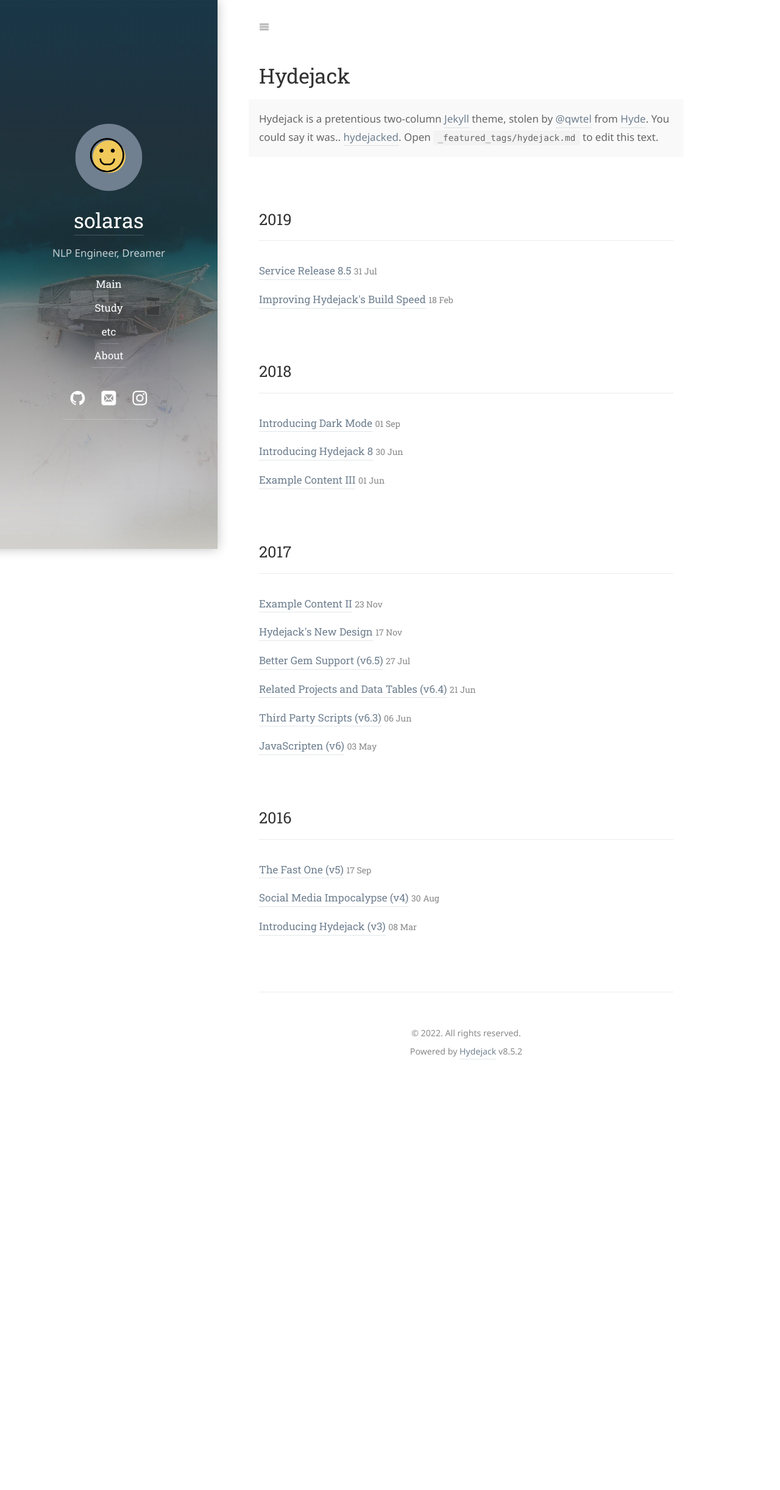
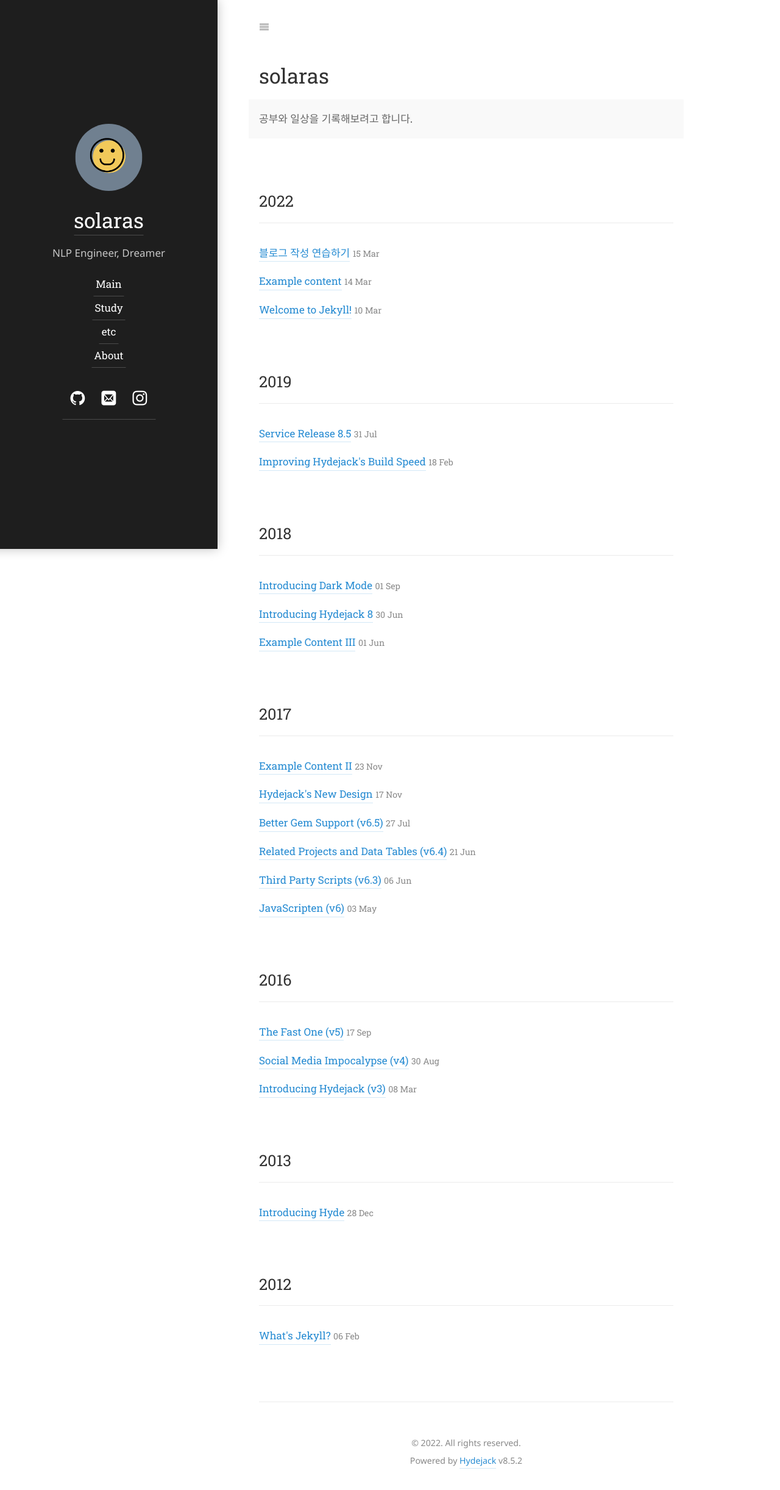
Before and after one commit to solaras/solaras.github.io, a Jekyll site: the page built from _featured_categories/hydejack.md, in a window 1280 px wide. Shown: the whole page at 61% size. Built offline with Jekyll 4.4.1, drawn with Linux system fonts in a browser that asks for light colours; some web fonts are replaced; before the commit the page ends 1772 px from its top, so only the background shows below that.

```diff
--- a/_featured_categories/hydejack.md
+++ b/_featured_categories/hydejack.md
@@ -1,12 +1,13 @@
 ---
 layout: list
-title: Hydejack
-slug: hydejack
+title: solaras
+slug: solaras
 menu: true
 order: 1
 description: >
-  Hydejack is a pretentious two-column [Jekyll](http://jekyllrb.com/) theme, stolen by
-  [@qwtel](https://twitter.com/qwtel) from [Hyde](http://hyde.getpoole.com).
-  You could say it was.. [hydejacked](http://media3.giphy.com/media/makedRIckZBW8/giphy.gif).
-  Open `_featured_tags/hydejack.md` to edit this text.
+  공부와 일상을 기록해보려고 합니다.
+accent_color: rgb(38,139,210)
+accent_image:
+  background: rgb(32,32,32)
+  overlay:    false
 ---
```
Also changed, not shown: _data/authors.yml (+3 -11 lines), _featured_categories/hyde.md (+3 -5 lines), hyde/_posts/2022-03-15-markdown 연습.md (added, +115 -0 lines), hyde/_posts/2022-03-14-example-content.md (renamed from hyde/_posts/2012-02-07-example-content.md).
